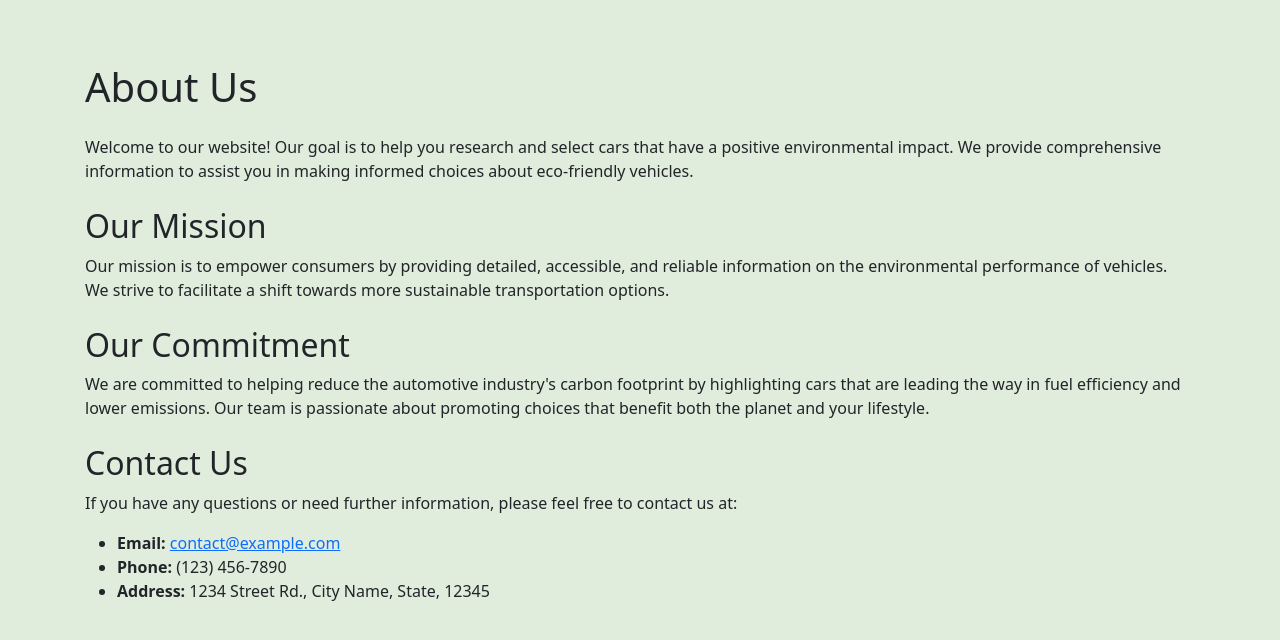
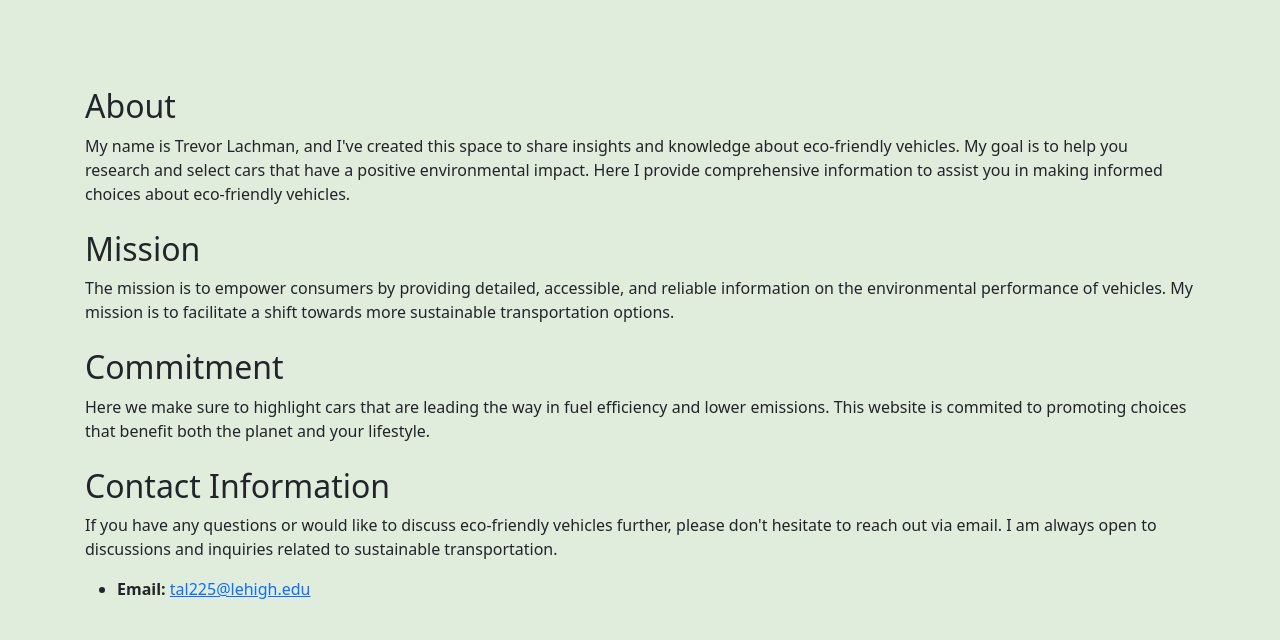
Before and after one commit to TrevorAL/car_app, a Django app: page /about/ in a window 1280 px wide. Shown: the part 96-736 px from the top of the page. Run offline with Django 5.2, Linux system fonts and the light colour scheme; some libraries are stand-ins or nearby versions.

Commit message:
fixed layour errors

```diff
--- a/counter/templates/about.html
+++ b/counter/templates/about.html
@@ -13,46 +13,50 @@
 <body>
     <nav class="navbar navbar-expand-lg navbar-light bg-light">
         <img src="{% static 'images/ecocar.png' %}" class="img-responsive logo mb-1 mt-1" />
-        <button class="navbar-toggler" type="button" data-toggle="collapse" data-target="#navbarNav" aria-controls="navbarNav" aria-expanded="false" aria-label="Toggle navigation">
-            <span class="navbar-toggler-icon"></span>
-        </button>
-        <div class="collapse navbar-collapse" id="navbarNav">
+
             <ul class="navbar-nav">
                 <li class="nav-item">
                     <a href="{% url 'home' %}?clear=true" class="nav-link">Home</a>
-
                 </li>
                 <li class="nav-item active">
                     <a class="nav-link active" href="{% url 'about' %}">About</a>
                 </li>
             </ul>
-        </div>
+
     </nav>
 
+
+
+
+
+
     <div class="container mt-5">
-        <h1 class="mb-4">About Us</h1>
-        <p>Welcome to our website! Our goal is to help you research and select cars that have a positive environmental impact. We provide comprehensive information to assist you in making informed choices about eco-friendly vehicles.</p>
-
         <section class="my-4">
-            <h2>Our Mission</h2>
-            <p>Our mission is to empower consumers by providing detailed, accessible, and reliable information on the environmental performance of vehicles. We strive to facilitate a shift towards more sustainable transportation options.</p>
+        <h2>About</h2>
+        <p>My name is Trevor Lachman, and I've created this space to share insights and knowledge about eco-friendly vehicles. My goal is to help you research and select cars that have a positive environmental impact. Here I provide comprehensive information to assist you in making informed choices about eco-friendly vehicles.</p>
         </section>
 
         <section class="my-4">
-            <h2>Our Commitment</h2>
-            <p>We are committed to helping reduce the automotive industry's carbon footprint by highlighting cars that are leading the way in fuel efficiency and lower emissions. Our team is passionate about promoting choices that benefit both the planet and your lifestyle.</p>
+            <h2>Mission</h2>
+            <p>The mission is to empower consumers by providing detailed, accessible, and reliable information on the environmental performance of vehicles. My mission is to facilitate a shift towards more sustainable transportation options.</p>
         </section>
 
         <section class="my-4">
-            <h2>Contact Us</h2>
-            <p>If you have any questions or need further information, please feel free to contact us at:</p>
+            <h2>Commitment</h2>
+            <p>Here we make sure to highlight cars that are leading the way in fuel efficiency and lower emissions. This website is commited to promoting choices that benefit both the planet and your lifestyle.</p>
+        </section>
+
+
+        <section class="my-4">
+            <h2>Contact Information</h2>
+            <p>If you have any questions or would like to discuss eco-friendly vehicles further, please don't hesitate to reach out via email. I am always open to discussions and inquiries related to sustainable transportation.</p>
             <ul>
-                <li><strong>Email:</strong> <a href="mailto:contact@example.com">contact@example.com</a></li>
-                <li><strong>Phone:</strong> (123) 456-7890</li>
-                <li><strong>Address:</strong> 1234 Street Rd., City Name, State, 12345</li>
+                <li><strong>Email:</strong> <a href="mailto:tal225@lehigh.edu">tal225@lehigh.edu</a></li>
             </ul>
         </section>
     </div>
+    <script src="https://cdn.jsdelivr.net/npm/bootstrap@5.2.0-beta1/dist/js/bootstrap.bundle.min.js" integrity="sha384-KyZXEAg3QhqLMpG8r+Knujsl4wlz7bp3qhhWrxl6q8nKOB2l3w5vKzTRizh5Xn/1" crossorigin="anonymous"></script>
 
 </body>
+
 </html>
--- a/counter/templates/car_detail.html
+++ b/counter/templates/car_detail.html
@@ -13,16 +13,14 @@
 <body>
     <nav class="navbar navbar-expand-lg navbar-light bg-light">
         <img src="{% static 'images/ecocar.png' %}" class="img-responsive logo mb-1 mt-1" />
-        <div class="collapse navbar-collapse" id="navbarNav">
             <ul class="navbar-nav">
                 <li class="nav-item active">
-                    <a href="{% url 'home' %}?clear=true" class="nav-link">Home</a>
+                    <a href="{% url 'home' %}" class="nav-link">Home</a>
                 </li>
                 <li class="nav-item active">
                     <a class="nav-link" href="{% url 'about' %}">About</a>
                 </li>
             </ul>
-        </div>
     </nav>
     <div class="row justify-content-center mt-5 mb-5">
         <div class="col-md-10 caloriescont shadow rounded">
@@ -61,7 +59,7 @@
                                             {% if co2_per_mile < 250 %}
                                             a good amount for a car!
                                             {% elif co2_per_mile < 400 %}
-                                                an average amount for a car.
+                                                an average amount fo a car.
                                             {% else %}
                                                 a bad amount for a car.
                                             {% endif %}
```
Also changed, not shown: counter/templates/home.html (+3 -8 lines), db.sqlite3.
